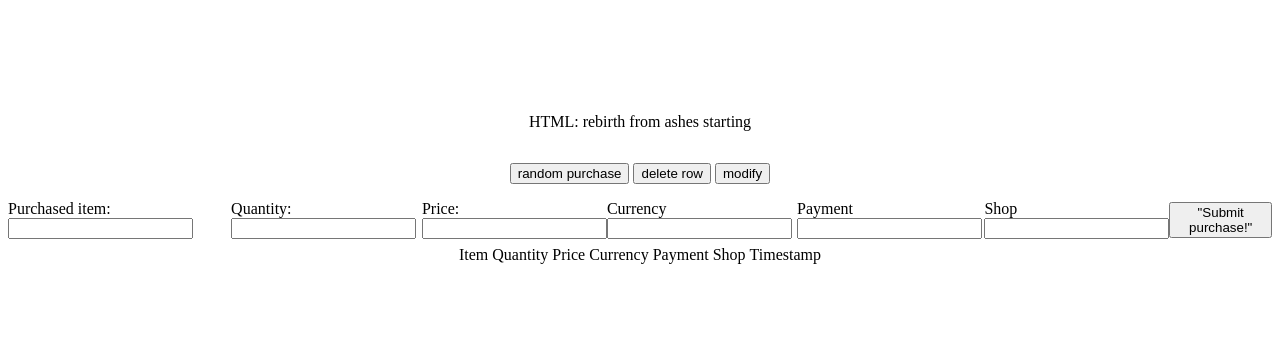
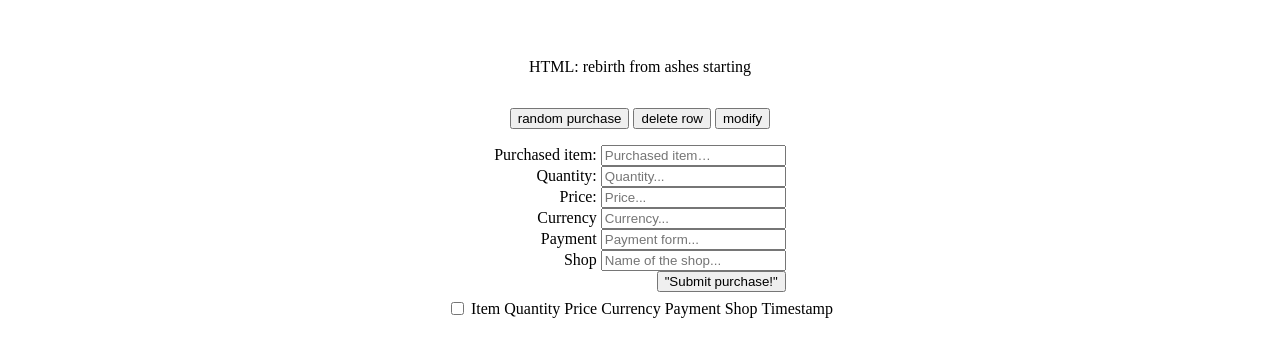
Before and after one commit to CzakoiLevente/budget_web_app, a website: page frontend/index.html in a window 1280 px wide. Shown: the part 146-502 px from the top of the page. Drawn offline with Linux system fonts and the light colour scheme; no server answers.

Commit message:
checkboxes added

```diff
--- a/frontend/index.css
+++ b/frontend/index.css
@@ -9,5 +9,6 @@ body {
 
 #form {
   display: flex;
-  align-items: center;
+  flex-direction: column;
+  align-items: flex-end;
 }
--- a/frontend/index.html
+++ b/frontend/index.html
@@ -18,29 +18,31 @@
   </p>
 
   <div id="form">
+    <div>
+    </div>
     <div id="form_row">
       <label for="item_name">Purchased item:</label>
-      <input type="text" name="name" id="formItem" required>
+      <input type="text" name="name" id="formItem" required placeholder="Purchased item…">
     </div>
     <div id="form_row">
       <label for="item_quantity">Quantity:</label>
-      <input type="number" name="" id="formQuantity">
+      <input type="number" name="" id="formQuantity" required placeholder="Quantity...">
     </div>
     <div id="form_row">
       <label for="item_price">Price:</label>
-      <input type="number" name="" id="formPrice">
+      <input type="number" name="" id="formPrice" required placeholder="Price...">
     </div>
     <div id="form-row">
       <label for="item_currency">Currency</label>
-      <input type="text" id="formCurrency">
+      <input type="text" id="formCurrency" required placeholder="Currency...">
     </div>
     <div id="form-row">
       <label for="item_payment">Payment</label>
-      <input type="text" id="formPayment">
+      <input type="text" id="formPayment" required placeholder="Payment form...">
     </div>
     <div id="form-row">
       <label for="item_shop">Shop</label>
-      <input type="text" id="formShop">
+      <input type="text" id="formShop" required placeholder="Name of the shop...">
     </div>
     <button onclick="submit_purchase()">"Submit purchase!"</button>
   </div>
@@ -48,6 +50,9 @@
   <table id="table">
     <th>
       <tr>
+        <td>
+          <input type="checkbox" id="main-check">
+        </td>
         <td>Item</td>
         <td>Quantity</td>
         <td>Price</td>
@@ -58,7 +63,6 @@
       </tr>
     </th>
     <tbody id="table_body">
-
     </tbody>
   </table>
 
--- a/frontend/index.js
+++ b/frontend/index.js
@@ -33,10 +33,8 @@ function insertRow() {
   //console.log('button working');
   http.open('POST', '/insert');
   http.setRequestHeader("Content-type", "application/json");
-
   http.onload = () => {
   };
-  console.log(JSON.stringify(randomPurchase()));
   http.send(JSON.stringify(randomPurchase()));
   getList();
 };
@@ -96,6 +94,8 @@ function getFormData() {
 function addToTable(arr) {
   tableBody.innerText = '';
   for (let i = 0; i < arr.length; i++) {
+    let checkBox = document.createElement("input");
+    let tableData = document.createElement("td")
     let tableRow = document.createElement("tr");
     tableBody.appendChild(tableRow);
     let tableItem = document.createElement("td");
@@ -106,6 +106,8 @@ function addToTable(arr) {
     let tablePayment = document.createElement("td");
     let tableCurrency = document.createElement("td");
 
+    tableRow.appendChild(tableData);
+    tableData.appendChild(checkBox);
     tableRow.appendChild(tableItem);
     tableRow.appendChild(tableQuantity);
     tableRow.appendChild(tablePrice);
@@ -114,6 +116,9 @@ function addToTable(arr) {
     tableRow.appendChild(tableShop);
     tableRow.appendChild(tableTimeStamp);
 
+    checkBox.setAttribute("id", `${i}`);
+    checkBox.setAttribute("type", `checkbox`);
+    tableRow.setAttribute("id", `${i}`);
     tableItem.innerText = arr[i].item;
     tableQuantity.innerText = arr[i].quantity;
     tablePrice.innerText = arr[i].price;
```
